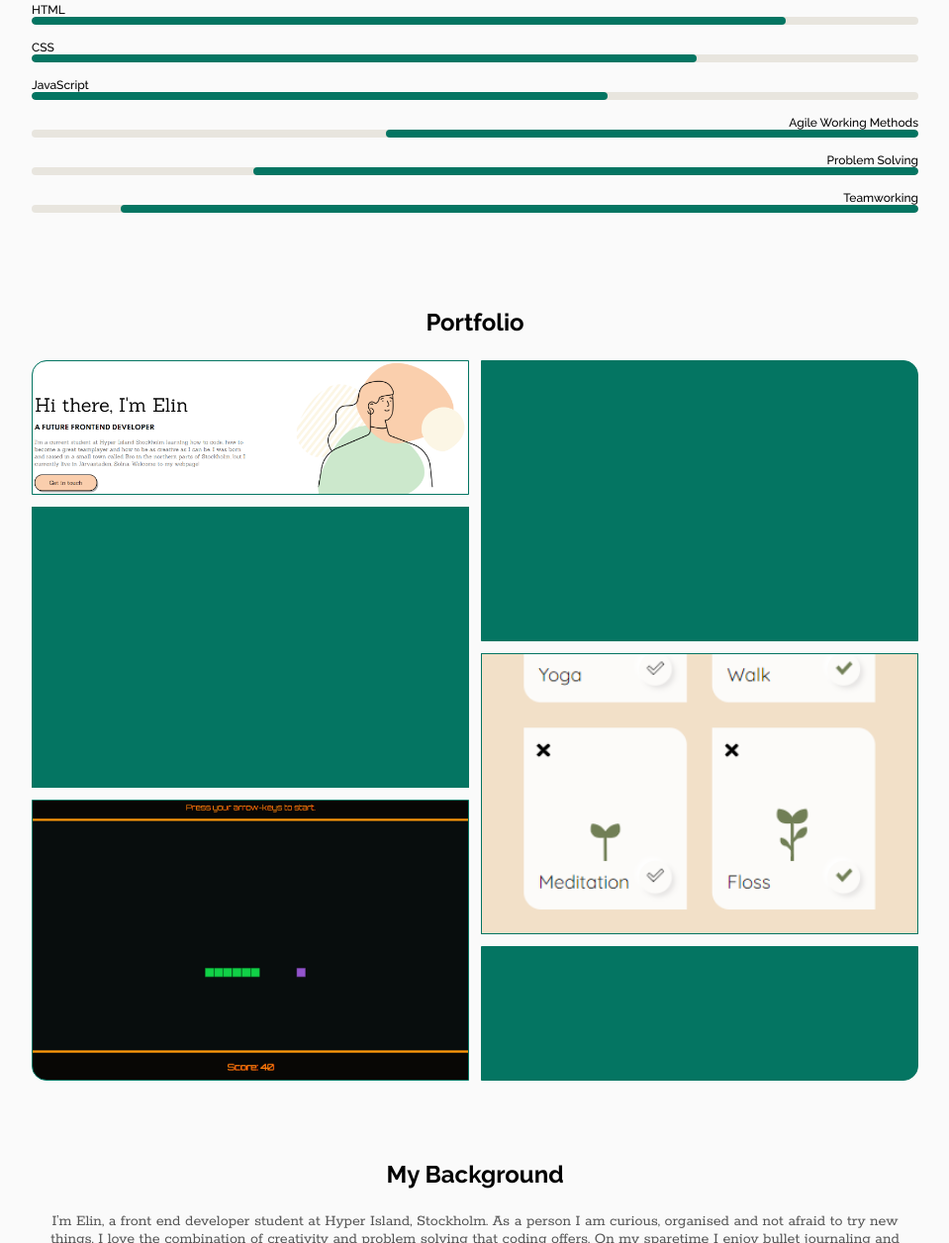
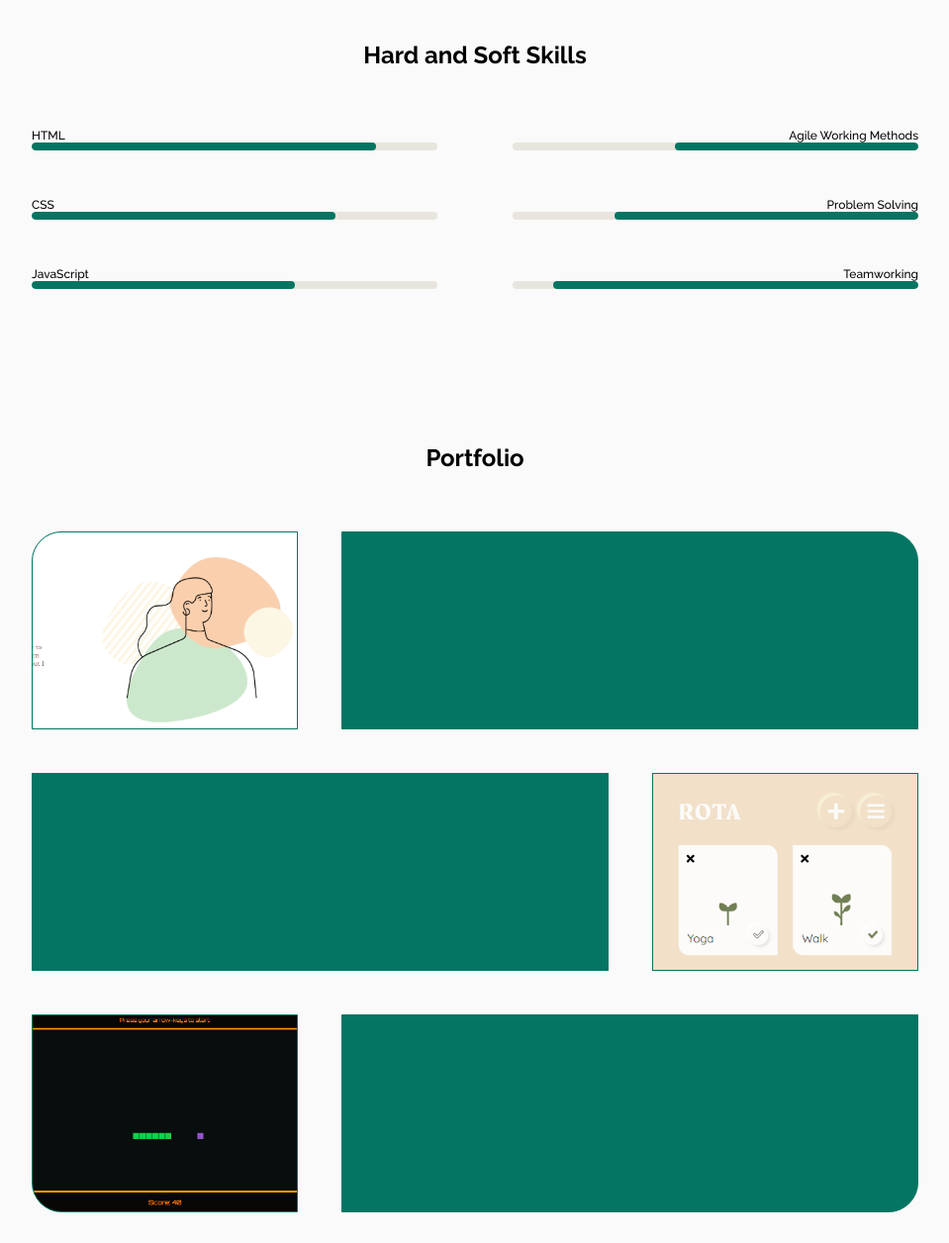
Before and after one commit to elinordin/Portfolio, a plain HTML site: page index.html in a window 1280 px wide. Shown: the part 1544-2800 px from the top of the page at 99% size, without its empty margins (160-1119 px from the left). Drawn offline with nearby package versions, Linux system fonts and the light colour scheme.

Commit message:
adding responsive styling to landscape view

```diff
--- a/index.html
+++ b/index.html
@@ -38,6 +38,7 @@
     <main>
         <section id="values">
             <h2>Key Values</h2>
+            <div id="value-boxes">
                 <div id="top-value" class="value-container">
                     <div class="icon-container"><i class="fas fa-3x fa-mobile-alt"></i></div>
                     <div class="text-container">
@@ -59,11 +60,13 @@
                         <p>I try my best to have all users in mind, both accessibility and UX.</p>
                     </div>
                 </div>
+            </div>
         </section>
 
 
         <section id="skills">
             <h2>Hard and Soft Skills</h2>
+            <div class="skill-graphs">
                 <div class="hard-skills">
                     <h4>HTML</h4>
                     <span class="background-bar"><span id="html-level" class="hard-progress-bar" aria-label="Level: 85%"></span></span>
@@ -82,48 +85,49 @@
                     <h4>Teamworking</h4>
                     <span class="background-bar"><span id="team-level" class="soft-progress-bar" aria-label="Level: 90%"></span></span>
                 </div>
+            </div>
         </section>
 
 
         <section id="portfolio">
             <h2>Portfolio</h2>
             <div class="portfolio-grid-container">
-                <button id="box1" class="project small top-left-corner" aria-label="Click to read more about my first Hyper Island brief, my personal page">
+                <button id="box1" class="project" aria-label="Click to read more about my first Hyper Island brief, my personal page">
                     <div class="projectInfo">
                         <h4>Personal Page</h4>
                         <a href="">Read more</a>
                         <a href="https://elinordin.github.io/My-Personal-Website/">Open website</a>
                     </div>
                 </button>
-                <button id="box2" class="project large top-right-corner">
+                <button id="box2" class="project">
                     <div class="projectInfo">
                         <h4>Coming Soon</h4>
                         <a href=""></a>
                         <a href=""></a>
                     </div>
                 </button>
-                <button id="box3" class="project large">
+                <button id="box3" class="project">
                     <div class="projectInfo">
                         <h4>Coming Soon</h4>
                         <a href=""></a>
                         <a href=""></a>
                     </div>
                 </button>
-                <button id="box4" class="project large" aria-label="Click to read more about my third Hyper Island brief, a habit tracker">
+                <button id="box4" class="project" aria-label="Click to read more about my third Hyper Island brief, a habit tracker">
                     <div class="projectInfo">
                         <h4>Habit Tracker</h4>
                         <a href="">Read more</a>
                         <a href="">Open website</a>
                     </div>
                 </button>
-                <button id="box5" class="project large bottom-left-corner" aria-label="Click to read more about my second Hyper Island brief, my snake game">
+                <button id="box5" class="project" aria-label="Click to read more about my second Hyper Island brief, my snake game">
                     <div class="projectInfo">
                         <h4>Snake Game</h4>
                         <a href="">Read more</a>
                         <a href="https://elinordin.github.io/Snake/">Open website</a>
                     </div>
                 </button>
-                <button id="box6" class="project small bottom-right-corner">
+                <button id="box6" class="project">
                     <div class="projectInfo">
                         <h4>Coming Soon</h4>
                         <a href=""></a>
--- a/styles.css
+++ b/styles.css
@@ -14,9 +14,13 @@
     --beige: #E8E5DE;
     --green: #047562;
     --small-gap: 0.75rem;
+    --landscape-small-gap:2.75rem;
     --middle-gap: 1.5rem;
+    --landscape-middle-gap: 3.75rem;
     --big-gap: 5rem;
+    --landscape-big-gap: 6.75rem;
     --mobile-border-radius: 15px;
+    --landscape-border-radius: 30px;
 }
 
 body{
@@ -37,6 +41,10 @@ h2{
 p{
     font-family: var(--paragraph-font);
     color: var(--grey);
+}
+
+section {
+    padding-top: var(--big-gap);
 }
 
 nav, section{
@@ -108,10 +116,6 @@ header .fa-angle-double-down{
     display: block;
     margin-top: 2.75rem;
     animation: shakeY 15s infinite;
-}
-
-section {
-    padding-top: var(--big-gap);
 }
 
 
@@ -279,31 +283,21 @@ h4 {
     overflow: hidden;
 }
 
-.large {
-    grid-row: auto / span 2;
-}
-
-.top-left-corner {
-    border-radius: var(--mobile-border-radius) 0px 0px 0px;
-}
-
-.top-right-corner {
-    border-radius: 0px var(--mobile-border-radius) 0px 0px;
-}
-
-.bottom-right-corner {
-    border-radius: 0px 0px var(--mobile-border-radius) 0px;
-}
-
-.bottom-left-corner {
-    border-radius: 0px 0px 0px var(--mobile-border-radius);
-}
-
 #box1 {
     background-image: url("images/personal-page.PNG");
     background-position: right;
     background-repeat: no-repeat;
     background-size: cover;
+    border-radius: var(--mobile-border-radius) 0px 0px 0px;
+}
+
+#box2{
+    border-radius: 0px var(--mobile-border-radius) 0px 0px;
+    grid-row: auto / span 2;
+}
+
+#box3{
+    grid-row: auto / span 2;
 }
 
 #box4 {
@@ -311,6 +305,7 @@ h4 {
     background-position: center;
     background-repeat: no-repeat;
     background-size: cover;
+    grid-row: auto / span 2;
 }
 
 #box5{
@@ -318,6 +313,12 @@ h4 {
     background-position: center;
     background-repeat: no-repeat;
     background-size: cover;
+    grid-row: auto / span 2;
+    border-radius: 0px 0px 0px var(--mobile-border-radius);
+}
+
+#box6{
+    border-radius: 0px 0px 0px var(--mobile-border-radius);
 }
 
 .projectInfo {
@@ -363,6 +364,7 @@ footer{
     display: flex;
     justify-content: center;
     align-items: center;
+    box-shadow: 0px -4px 4px rgba(0, 0, 0, 0.25);
 }
 
 footer a{
@@ -374,8 +376,141 @@ footer a{
 }
 
 
+
 /*--------------KEYFRAMES--------------*/
 @keyframes fadeInProjectInfo{
     from {opacity: 0%}
     to {opacity: 80%}
 }
+
+
+
+/*--------------LANDSCAPE STYLING--------------*/
+@media only screen and (orientation: landscape) {
+    /*--------------GENERAL--------------*/
+    h2{
+        font-size: 1.50rem;
+        margin-bottom: var(--landscape-middle-gap);
+    }
+
+    section {
+        padding-top: var(--landscape-big-gap);
+    }
+
+
+    /*--------------VALUES--------------*/
+    #values{
+        padding-bottom: var(--landscape-big-gap);
+    }
+
+    .value-container{
+        display: flex;
+        flex-direction: column;
+    }
+
+    .icon-container{
+        height: 4.85rem;
+        width: 4.85rem;
+        border-radius: var(--landscape-border-radius) var(--landscape-border-radius) 0px var(--landscape-border-radius);
+    }
+
+    #value-boxes {
+        display: flex;
+    }
+
+    .value-container{
+        height: 18.75rem;
+        width: 18.75rem;
+        padding: var(--landscape-small-gap);
+    }
+
+    .icon-container{
+        width: 5.75rem;
+        height: 5.75rem;
+    }
+
+    #middle-icon-container{
+        border-radius: var(--landscape-border-radius) var(--landscape-border-radius) 0px var(--landscape-border-radius);
+    }
+
+    .text-container{
+        width: 100%;
+        text-align: left;
+    }
+
+    #top-value{
+        border-radius: var(--landscape-border-radius) 0 0 var(--landscape-border-radius);
+    }
+
+    #bottom-value{
+        border-radius: 0 var(--landscape-border-radius) var(--landscape-border-radius) 0;
+    }
+
+    #top-value, #middle-value{
+        margin-bottom: 0px;
+        margin-right: var(--landscape-small-gap);
+    }
+
+    #middle-value{
+        flex-direction: column-reverse;
+    }
+
+
+    /*--------------SKILLS--------------*/
+    .skill-graphs{
+        display: flex;
+        justify-content: space-between;
+    }
+
+    .background-bar{
+        margin-bottom: var(--landscape-small-gap);
+    }
+
+    .hard-skills, .soft-skills{
+        width: 32vw;
+    }
+
+
+    /*--------------PORTFOLIO--------------*/
+    .portfolio-grid-container {
+        grid-template-columns: repeat(3, 1fr);
+        grid-auto-rows: 25vh;
+        grid-gap: var(--landscape-small-gap);
+    }
+
+    #box1{
+        border-radius: var(--landscape-border-radius) 0px 0px 0px;
+    }
+
+    #box2{
+        grid-row: auto / span 1;
+        grid-column: auto / span 2;
+        border-radius: 0px var(--landscape-border-radius) 0px 0px;
+    }
+
+    #box3{
+        grid-row: auto / span 1;
+        grid-column: auto / span 2;
+    }
+
+    #box4 {
+        background-position: top;
+        grid-row: auto / span 1;
+    }
+
+    #box5{
+        grid-row: auto / span 1;
+        border-radius: 0px 0px 0px var(--landscape-border-radius);
+    }
+
+    #box6{
+        grid-column: auto / span 2;
+        border-radius: 0px 0px var(--landscape-border-radius) 0px;
+    }
+
+
+    /*--------------ABOUT--------------*/
+    #about p {
+        margin-bottom: var(--landscape-big-gap);
+    }
+}
```
Lines whose indentation alone changed are shown as unchanged.
